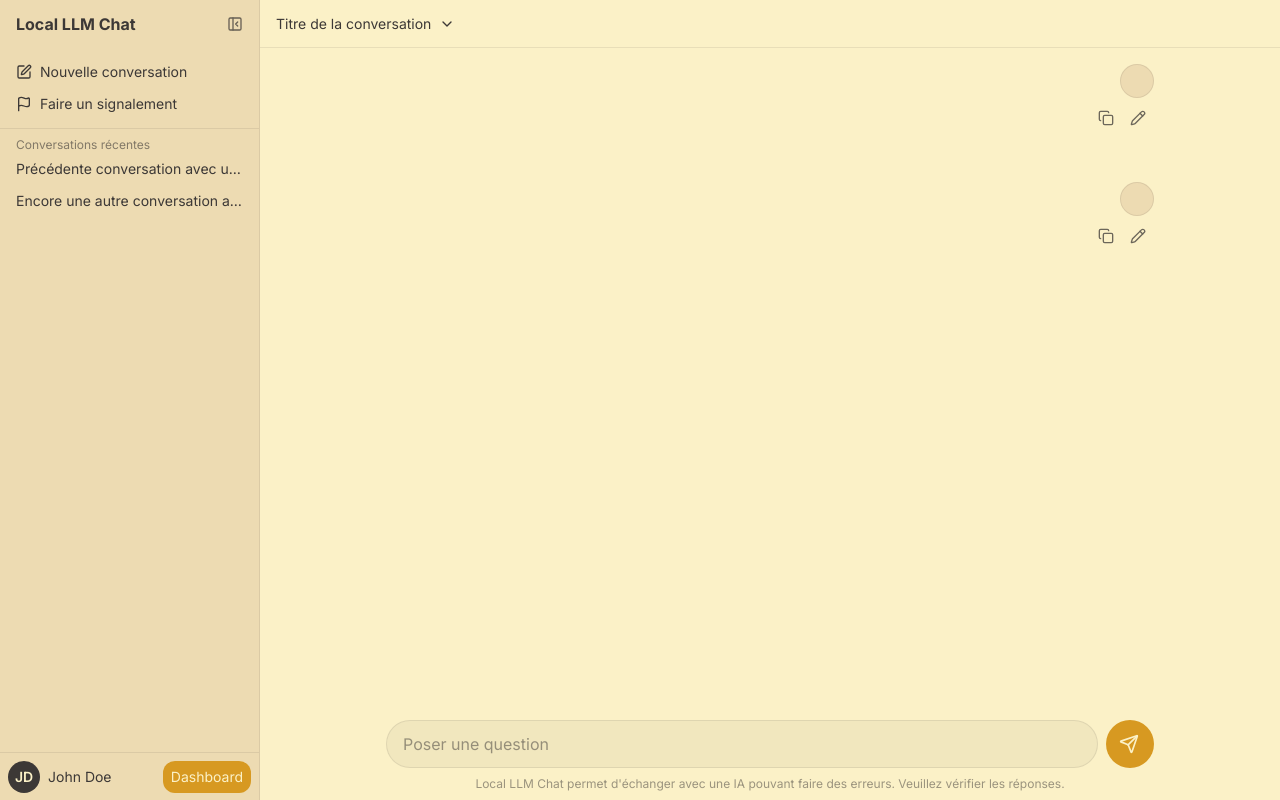
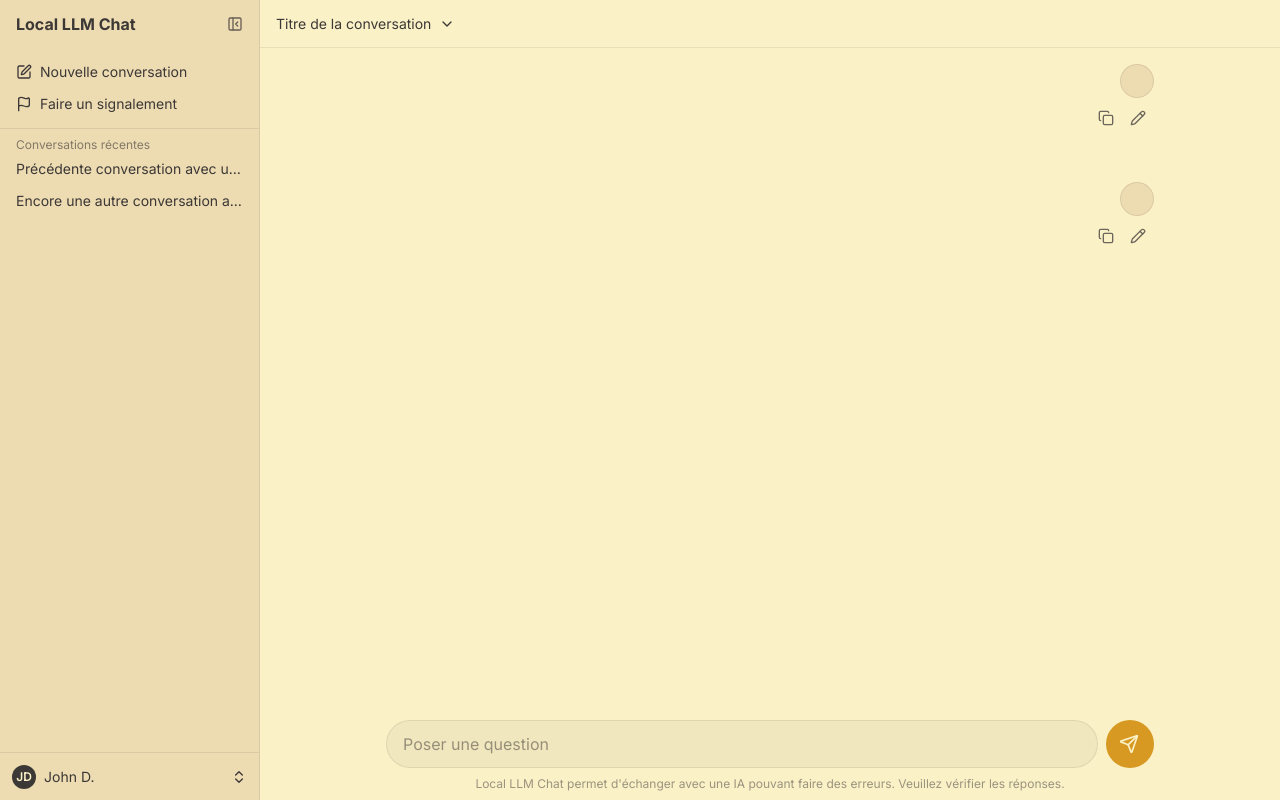
Before and after one commit to 17matb/local-llm-chat, a React (Vite) app in the folder apps/web/: page /chat in a window 1280 px wide. Built offline with nearby package versions, Linux system fonts and the light colour scheme.

Commit message:
feat(web): improve `Nav` component's styling

```diff
--- a/apps/web/src/components/Nav.tsx
+++ b/apps/web/src/components/Nav.tsx
@@ -1,4 +1,9 @@
-import { PanelLeftClose, PanelLeftOpen, type LucideIcon } from 'lucide-react';
+import {
+  ChevronsUpDown,
+  PanelLeftClose,
+  PanelLeftOpen,
+  type LucideIcon,
+} from 'lucide-react';
 import { AnimatePresence, motion } from 'motion/react';
 import { useState } from 'react';
 import Button from './ui/Button';
@@ -11,20 +16,26 @@ type Props = {
     path?: string;
   }>;
   conversations?: Array<string>;
-  adminButton: { label: string; path: string };
 };
 
-const Nav = ({ mainControls, conversations, adminButton }: Props) => {
+const Nav = ({ mainControls, conversations }: Props) => {
   const [isCollapsed, setIsCollapsed] = useState(false);
 
   const sideBarWidth = 260;
+  const collapseDuration = 200;
 
-  const user = { first_name: 'john', last_name: 'doe' };
+  const user = {
+    first_name: 'john',
+    last_name: 'doe',
+  };
 
   return (
     <nav
-      style={{ width: isCollapsed ? '3rem' : `${sideBarWidth}px` }}
-      className="duration-200 ease-in-out shrink-0 border-r border-dark/10 dark:border-light/10 bg-darker-light dark:bg-darker-dark flex flex-col overflow-hidden"
+      style={{
+        width: isCollapsed ? '3rem' : `${sideBarWidth}px`,
+        transitionDuration: collapseDuration + 'ms',
+      }}
+      className="ease-in-out shrink-0 border-r border-dark/10 dark:border-light/10 bg-darker-light dark:bg-darker-dark flex flex-col overflow-hidden"
     >
       <div className="border-b border-dark/10 dark:border-light/10">
         <div className="flex shrink-0 justify-between items-center border-bx border-dark/10 dark:border-light/10 h-12 px-2 relative">
@@ -35,7 +46,7 @@ const Nav = ({ mainControls, conversations, adminButton }: Props) => {
                   initial={{ opacity: 0 }}
                   animate={{ opacity: 1 }}
                   exit={{ opacity: 0 }}
-                  transition={{ duration: 0.1 }}
+                  transition={{ duration: collapseDuration / 1000 }}
                   className="font-bold text-nowrap pl-2 select-none"
                 >
                   Local LLM Chat
@@ -69,6 +80,7 @@ const Nav = ({ mainControls, conversations, adminButton }: Props) => {
                       initial={{ opacity: 0 }}
                       animate={{ opacity: 1 }}
                       exit={{ opacity: 0 }}
+                      transition={{ duration: collapseDuration / 1000 }}
                       className="text-nowrap"
                     >
                       {item.label}
@@ -87,6 +99,7 @@ const Nav = ({ mainControls, conversations, adminButton }: Props) => {
               initial={{ opacity: 0 }}
               animate={{ opacity: 1 }}
               exit={{ opacity: 0 }}
+              transition={{ duration: collapseDuration / 1000 }}
             >
               <p className="text-xs px-2 opacity-60 text-nowrap">
                 Conversations récentes
@@ -105,41 +118,31 @@ const Nav = ({ mainControls, conversations, adminButton }: Props) => {
         </AnimatePresence>
       </div>
       <div
-        className={`flex shrink-0 items-center justify-between w-[${sideBarWidth.toString()}px] gap-2 h-12 px-2 border-t border-dark/10 dark:border-light/10`}
+        className={`flex shrink-0 w-full items-center justify-between gap-1 h-12 px-2 border-t border-dark/10 dark:border-light/10 overflow-x-hidden`}
       >
-        <button className="flex items-center px-1 -ml-1 rounded-xl squircle py-1 gap-2 hover:bg-dark/10 dark:hover:bg-light/10 active:bg-dark/15 dark:active:bg-light/15 duration-100 cursor-pointer text-sm text-nowrap">
-          <div className="flex shrink-0 uppercase items-center justify-center rounded-full bg-dark dark:bg-light text-light dark:text-dark font-semibold text-sm h-8 aspect-square select-none">
+        <button className="flex w-full items-center px-1 rounded-xl squircle py-1 gap-2 hover:bg-dark/10 dark:hover:bg-light/10 active:bg-dark/15 dark:active:bg-light/15 duration-100 cursor-pointer text-sm">
+          <div className="flex shrink-0 uppercase items-center justify-center rounded-full bg-dark dark:bg-light text-light dark:text-dark font-semibold text-xs h-6 aspect-square select-none">
             {user!.first_name.charAt(0)}
             {user!.last_name.charAt(0)}
           </div>
           <AnimatePresence initial={false}>
             {!isCollapsed && (
-              <motion.p
+              <motion.div
                 initial={{ opacity: 0 }}
                 animate={{ opacity: 1 }}
                 exit={{ opacity: 0 }}
+                transition={{ duration: collapseDuration / 1000 }}
+                className="flex flex-1 items-center justify-between min-w-0"
               >
-                <span className="capitalize">{user!.first_name}</span>{' '}
-                <span className="capitalize">{user!.last_name}</span>
-              </motion.p>
+                <p className="overflow-hidden text-nowrap min-w-0 truncate">
+                  <span className="capitalize">{user!.first_name}</span>{' '}
+                  <span className="capitalize">{user!.last_name[0]}.</span>
+                </p>
+                <ChevronsUpDown size={16} className="shrink-0" />
+              </motion.div>
             )}
           </AnimatePresence>
         </button>
-        <AnimatePresence initial={false}>
-          {!isCollapsed && (
-            <motion.div
-              initial={{ opacity: 0 }}
-              animate={{ opacity: 1 }}
-              exit={{ opacity: 0 }}
-            >
-              <Link to={{ pathname: adminButton.path }}>
-                <Button variant="smallClassicPrimary">
-                  {adminButton.label}
-                </Button>
-              </Link>
-            </motion.div>
-          )}
-        </AnimatePresence>
       </div>
     </nav>
   );
```
